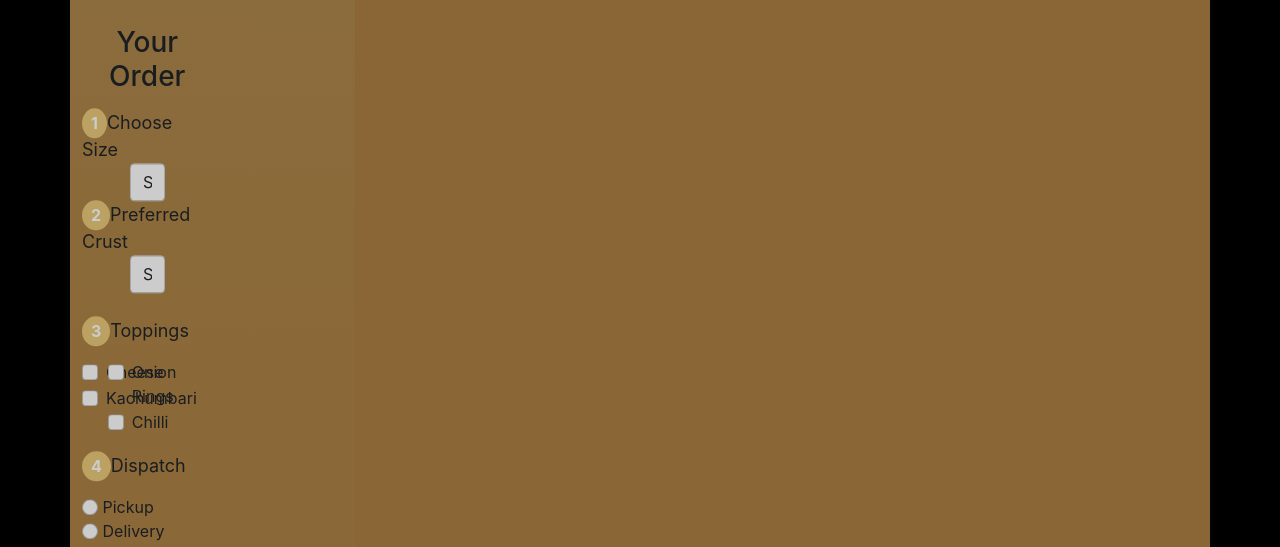
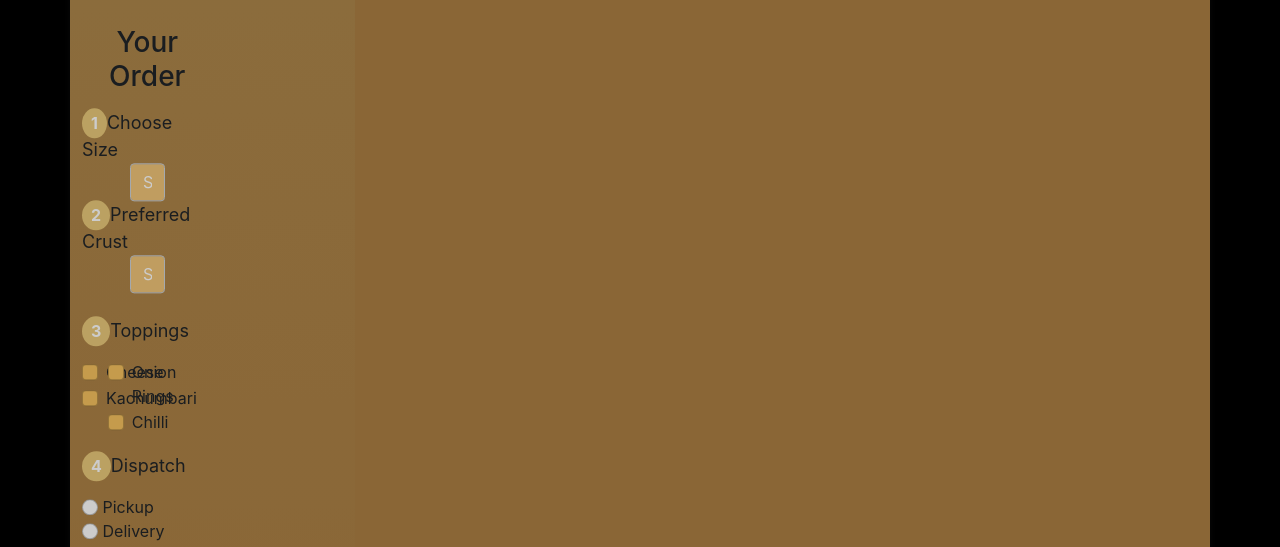
Before and after one commit to NessaAz/Yummy-Pizza-KE, a plain HTML site: page index.html in a window 1280 px wide. Shown: the part 389-936 px from the top of the page. Drawn offline with nearby package versions, Linux system fonts and the light colour scheme.

Commit message:
edit the toppings checkboxes to improve visibality against background

```diff
--- a/style.css
+++ b/style.css
@@ -118,3 +118,12 @@ label,
 input {
   cursor: pointer;
 }
+
+select.form-control {
+  background-color: #f1c579;
+  color: #fff;
+}
+
+input[type="checkbox"] {
+  background-color: #f7c260;
+}
```
